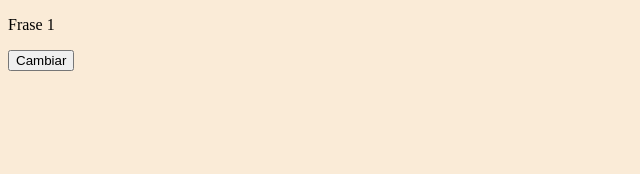
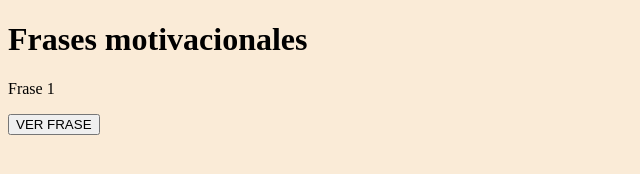
Before and after one commit to Slowre/Taller-Colaborativo-con-GitHub, a plain HTML site: page index.html in a window 1280 px wide. Shown: the whole page, without its empty margins (0-640 px from the left). Drawn offline with Linux system fonts and the light colour scheme.

Commit message:
Update index.html

```diff
--- a/index.html
+++ b/index.html
@@ -10,10 +10,14 @@
 
 <body>
     <main>
-        <section>
+        <div class="container">
+
+            <h1>Frases motivacionales</h1>
             <p id="frase"></p>
-            <button id="cambiar-frase">Cambiar</button>
-        </section>
+            <button id="cambiar-frase">VER FRASE</button>
+
+
+        </div>
     </main>
 
 </body>
```
